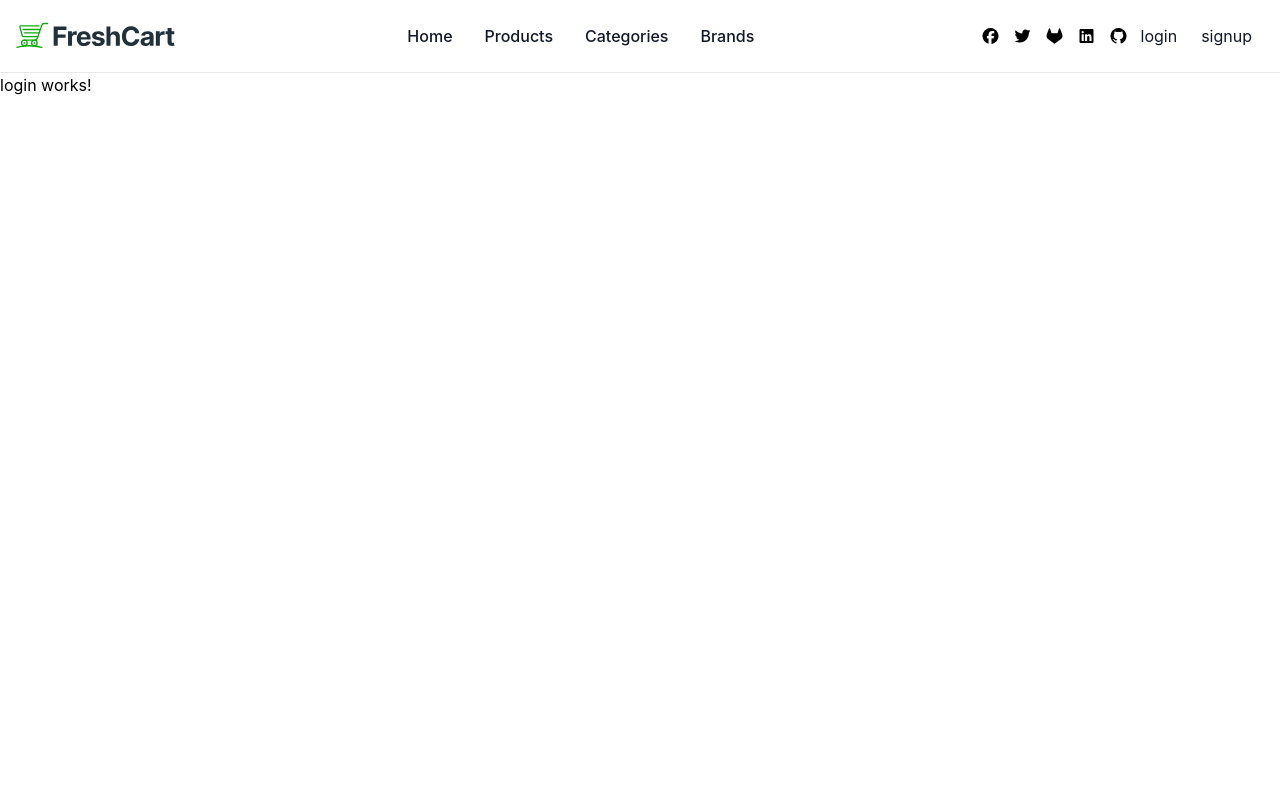
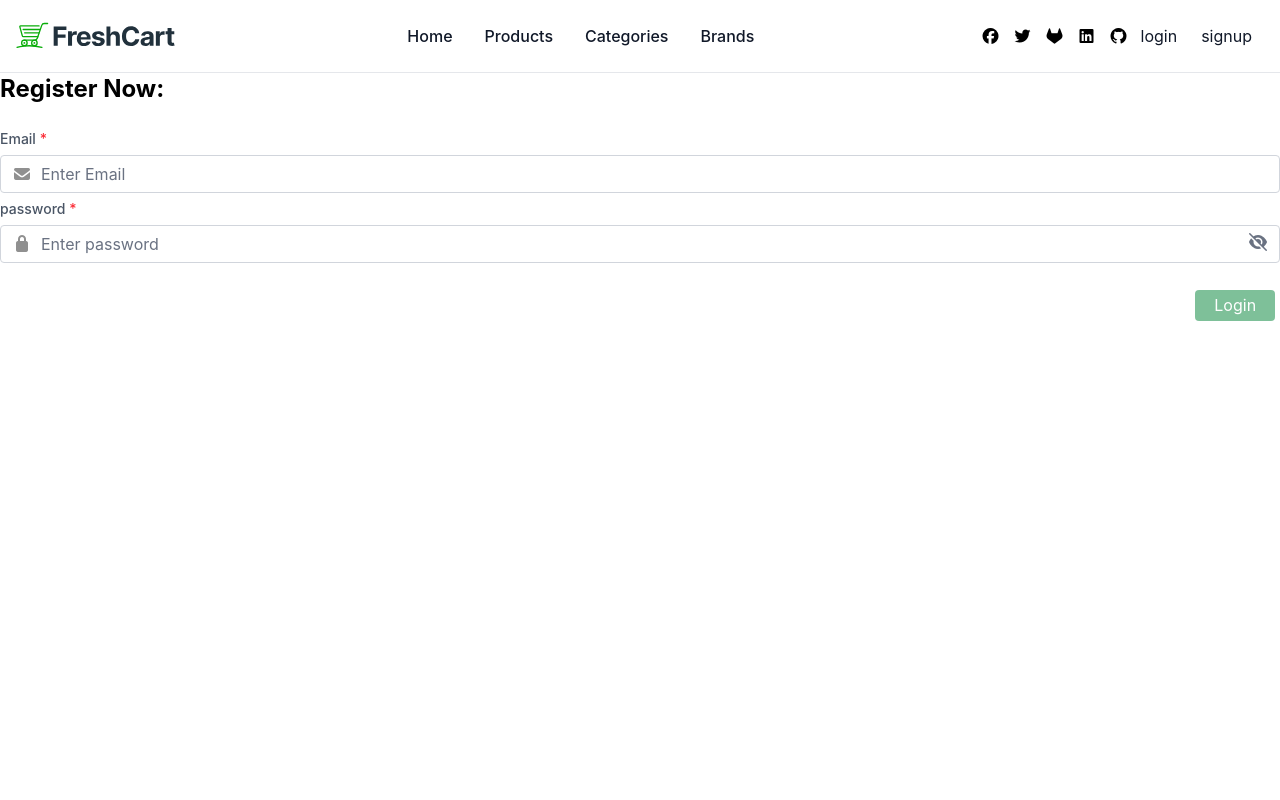
Before and after one commit to Mathew-Samir/e-commerce-angular, an Angular app: page /auth/login in a window 1280 px wide. Shown: the top 800 px of the page. Built offline with nearby package versions, Linux system fonts and the light colour scheme.

Commit message:
feat: 🎸 Complete Login form as Reactive form

```diff
--- a/src/app/layout/auth/components/login/login.html
+++ b/src/app/layout/auth/components/login/login.html
@@ -1 +1,34 @@
-<p>login works!</p>
+<form [formGroup]="registrForm" (ngSubmit)="onSubmit()">
+  <h1 class="text-2xl font-bold mb-6">Register Now:</h1>
+
+  <!-- Email -->
+  <app-input
+    type="email"
+    formControlName="email"
+    placeholder="Enter Email"
+    label="Email"
+    icon="fa fa-envelope"
+    [required]="true"
+  />
+
+  <!-- Password -->
+  <app-input
+    type="password"
+    formControlName="password"
+    placeholder="Enter password"
+    label="password"
+    icon="fa fa-lock"
+    [required]="true"
+  />
+
+  <div class="flex justify-end mt-6">
+    <app-buttons
+      label="Login"
+      bgColor="#008236"
+      textColor="#fff"
+      size="md"
+      [disabled]="!registrForm.valid"
+      type="submit"
+    />
+  </div>
+</form>
--- a/src/app/layout/auth/components/login/login.ts
+++ b/src/app/layout/auth/components/login/login.ts
@@ -1,11 +1,57 @@
-import { Component } from '@angular/core';
+import { Component, OnInit } from '@angular/core';
+import { Buttons } from '../../../../shared/components/ui/buttons/buttons';
+import { InputComponent } from '../../../../shared/components/ui/input/input';
+import { FormControl, FormGroup, ReactiveFormsModule, Validators } from '@angular/forms';
 
 @Component({
   selector: 'app-login',
-  imports: [],
+  imports: [Buttons, InputComponent, ReactiveFormsModule],
   templateUrl: './login.html',
   styleUrl: './login.scss',
 })
-export class Login {
+export class Login implements OnInit {
+  registrForm: FormGroup;
 
+  constructor() {
+    this.registrForm = new FormGroup({
+      email: new FormControl('', [Validators.required, Validators.email]),
+      password: new FormControl('', [Validators.required]),
+    });
+  }
+
+  ngOnInit(): void {
+    // Listen to form value changes
+    this.registrForm.valueChanges.subscribe(values => {
+      console.log('Form values:', values);
+    });
+  }
+
+  onSubmit(): void {
+    if (this.registrForm.valid) {
+      console.log('Form submitted:', this.registrForm.value);
+      // Add your form submission logic here
+    } else {
+      this.markFormGroupTouched(this.registrForm);
+    }
+  }
+
+  markFormGroupTouched(formGroup: FormGroup): void {
+    Object.keys(formGroup.controls).forEach(key => {
+      const control = formGroup.get(key);
+      control?.markAsTouched();
+
+      if (control instanceof FormGroup) {
+        this.markFormGroupTouched(control);
+      }
+    });
+  }
+
+  // Convenience getters for template access
+  get email() {
+    return this.registrForm.get('email');
+  }
+
+  get password() {
+    return this.registrForm.get('password');
+  }
 }
--- a/src/app/shared/components/ui/input/input.scss
+++ b/src/app/shared/components/ui/input/input.scss
@@ -5,6 +5,6 @@
   padding: 0;
   background-color: transparent;
   .fa{
-  color: #909090 !important;
+  color: #909090 ;
 }
 }
--- a/src/app/shared/components/ui/input/input.ts
+++ b/src/app/shared/components/ui/input/input.ts
@@ -26,7 +26,7 @@ export class InputComponent implements ControlValueAccessor, DoCheck {
   @Input() formControlName?: string;
 
   // Styling
-  @Input() inputClass = "block w-[100%] rounded-sm border border-gray-300 bg-white p-1.5 m-1.5 ml-0 focus:border-green-500 focus:ring-green-500 disabled:bg-gray-100 disabled:cursor-not-allowed transition-colors duration-200";
+  @Input() inputClass = "block w-[100%] rounded-sm border border-gray-300 bg-white p-1.5 m-1.5 ml-0 focus:border-green-500 focus:ring-green-500 disabled:bg-gray-100 disabled:cursor-not-allowed transition-colors duration-200 outline-none focus:outline-none";
   @Input() labelClass = "block mb-1 text-sm font-medium text-gray-600";
   @Input() errorClass = "mt-1 text-sm text-red-600";
   @Input() wrapperClass = "";
```
